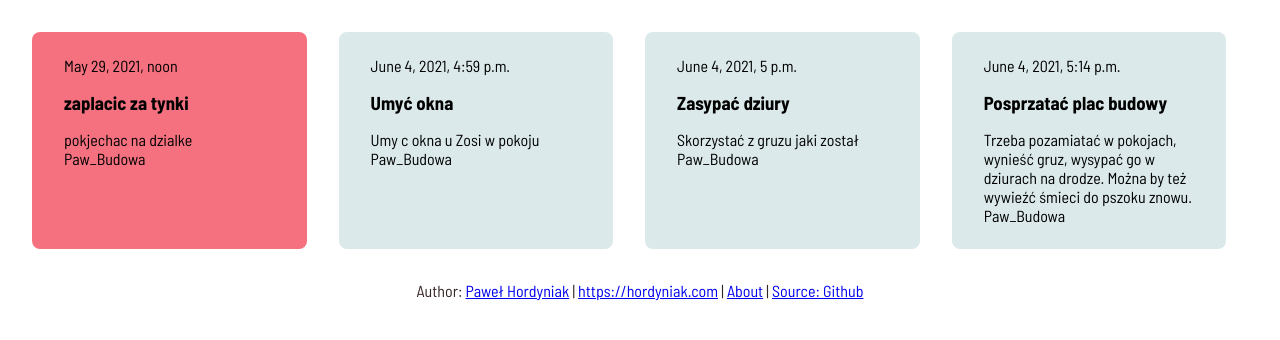
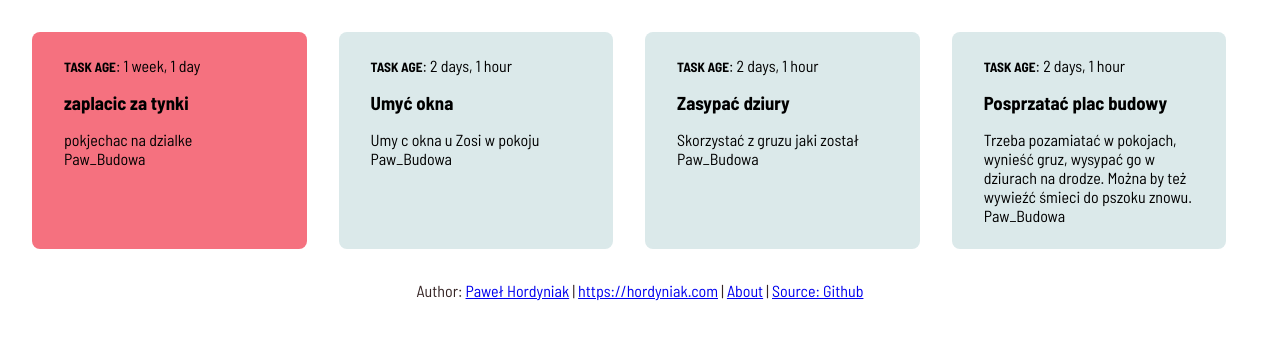
Before and after one commit to Pawel-9215/TaskManager, a Django app: page /project_detail/4 in a window 1280 px wide. Shown: the part 77-417 px from the top of the page. Run offline with Django 3.2, Linux system fonts and the light colour scheme; a user stored in the database is signed in; data comes from the database, SQL or seed files in the repository; both versions use the stored data as it was after the commit; some web fonts are replaced.

Commit message:
get views are stylizet on acceptable level

```diff
--- a/tasktrack/static/css/base.css
+++ b/tasktrack/static/css/base.css
@@ -31,6 +31,10 @@ body {
 .site-logo a:link {
   text-decoration: none;
   color: #E6DCC9;
+}
+
+#font_small {
+  font-size: smaller;
 }
 
 .task {
@@ -180,7 +184,7 @@ ul
   }
 
 li a:hover, .dropdown:hover .dropbtn {
-    background-color: #8c8a8f;
+    background-color: #E6DCC9;
   }
 
 .dropdown-content {
--- a/tasktrack/templates/task_list.html
+++ b/tasktrack/templates/task_list.html
@@ -30,7 +30,7 @@
             {% endif %}
                 <a href="{% url 'edit_task' pk=task.pk %}">
                 <div class="container">
-                    <p>{{ task.created_on }}</p>
+                    <p><b id='font_small'>TASK AGE</b>: {{ task.created_on|timesince }}</p>
                     <h3 class = "title">{{ task.title }}</h3>
                     <p>{{ task.description }}<br>
                     {{ task.project }}<br>
@@ -55,7 +55,7 @@
         {% endif %}
             <a href="{% url 'edit_task' pk=task.pk %}">
             <div class="container">
-                <p><b>TASK AGE</b>: {{ task.created_on|timesince }}</p>
+                <p><b id='font_small'>TASK AGE</b>: {{ task.created_on|timesince }}</p>
                 <h3 class = "title">{{ task.title }}</h3>
                 <p>{{ task.description }}<br>
                 {{ task.project }}<br>
```
Also changed, not shown: db.sqlite3.
